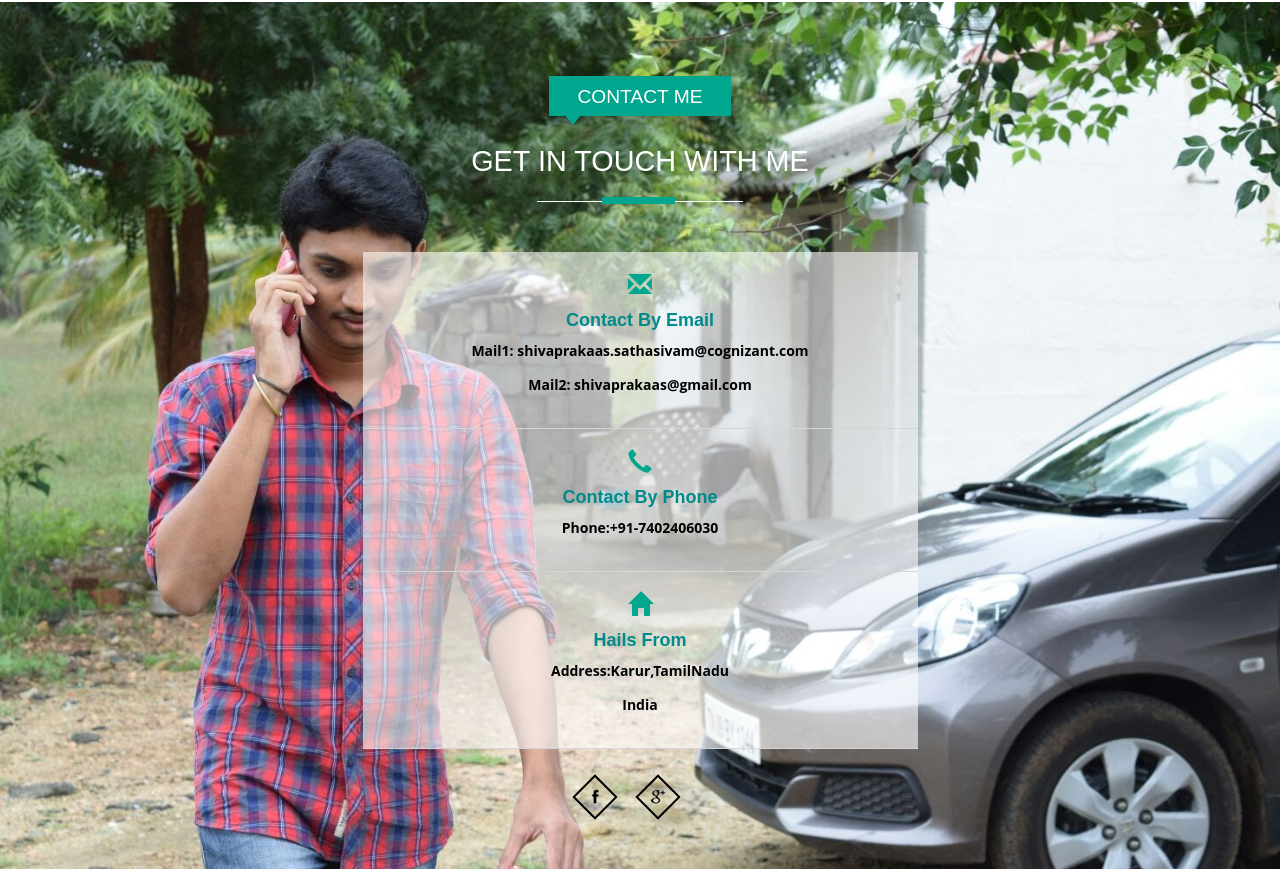
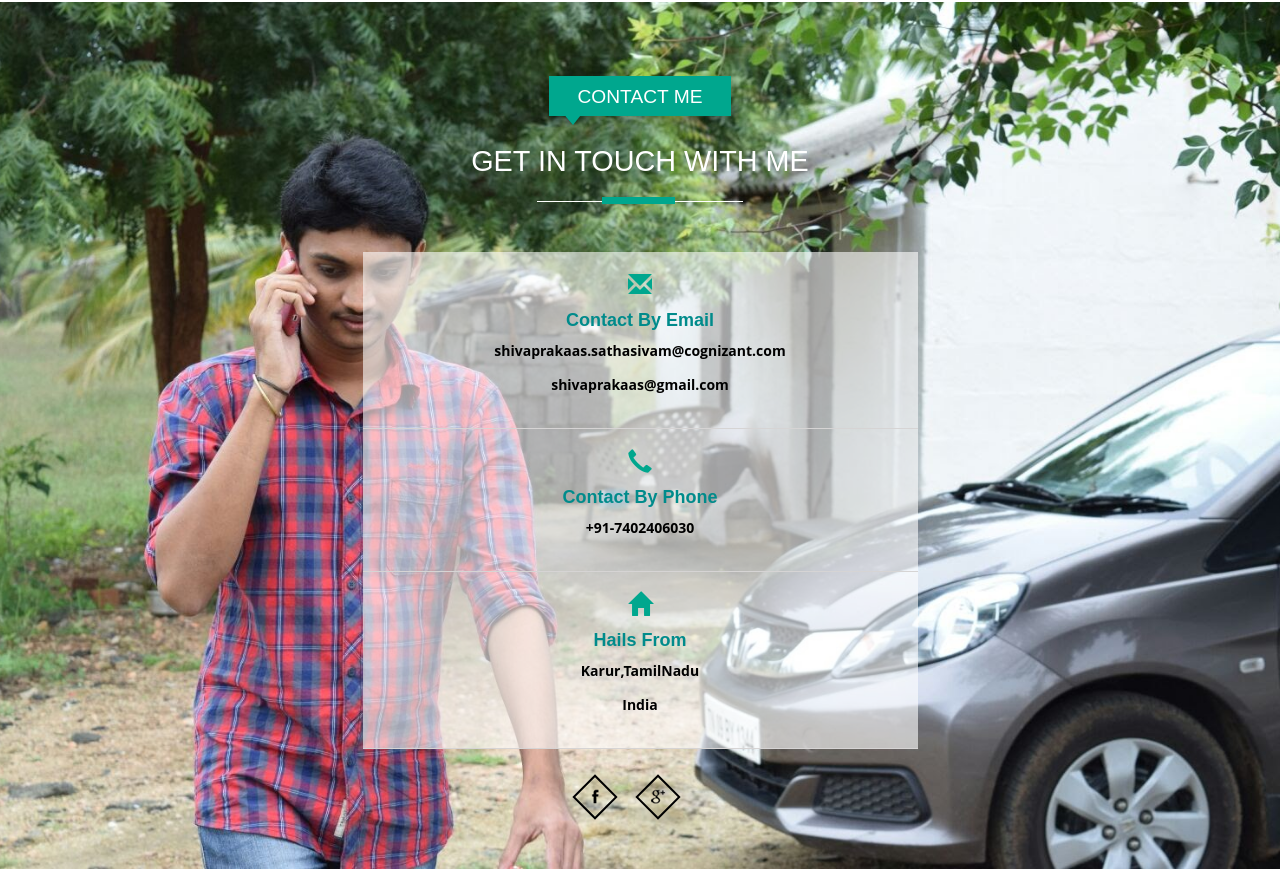
Before and after one commit to gootyishaq/gootyishaq.github.io, a plain HTML site: page index.htm in a window 1280 px wide. Shown: the part 2760-3629 px from the top of the page. Drawn offline with Linux system fonts and the light colour scheme; files whose address does not match are found by name.

Commit message:
Update index.htm

```diff
--- a/index.htm
+++ b/index.htm
@@ -322,8 +322,8 @@
 						<span class="glyphicon glyphicon-envelope" aria-hidden="true"></span>
 						<h4>Contact By Email</h4>
 						<ul>
-							<li>Mail1: <a href="mailto:shivaprakaas.sathasivam@cognizant.com">shivaprakaas.sathasivam@cognizant.com</a></li>
-							<li>Mail2: <a href="mailto:shivaprakaas@gmail.com">shivaprakaas@gmail.com</a></li>
+							<li><a href="mailto:shivaprakaas.sathasivam@cognizant.com">shivaprakaas.sathasivam@cognizant.com</a></li>
+							<li><a href="mailto:shivaprakaas@gmail.com">shivaprakaas@gmail.com</a></li>
 						</ul>
 					</div>
 				</div>
@@ -332,7 +332,7 @@
 						<span class="glyphicon glyphicon-earphone" aria-hidden="true"></span>
 						<h4>Contact By Phone</h4>
 						<ul>
-							<li>Phone:+91-7402406030</li>
+							<li>+91-7402406030</li>
 						</ul>
 					</div>
 				</div>
@@ -341,7 +341,7 @@
 						<span class="glyphicon glyphicon-home" aria-hidden="true"></span>
 						<h4>Hails From</h4>
 						<ul>
-							<li>Address:Karur,TamilNadu</li>
+							<li>Karur,TamilNadu</li>
 							<li>India</li>
 						</ul>
 					</div>
```
